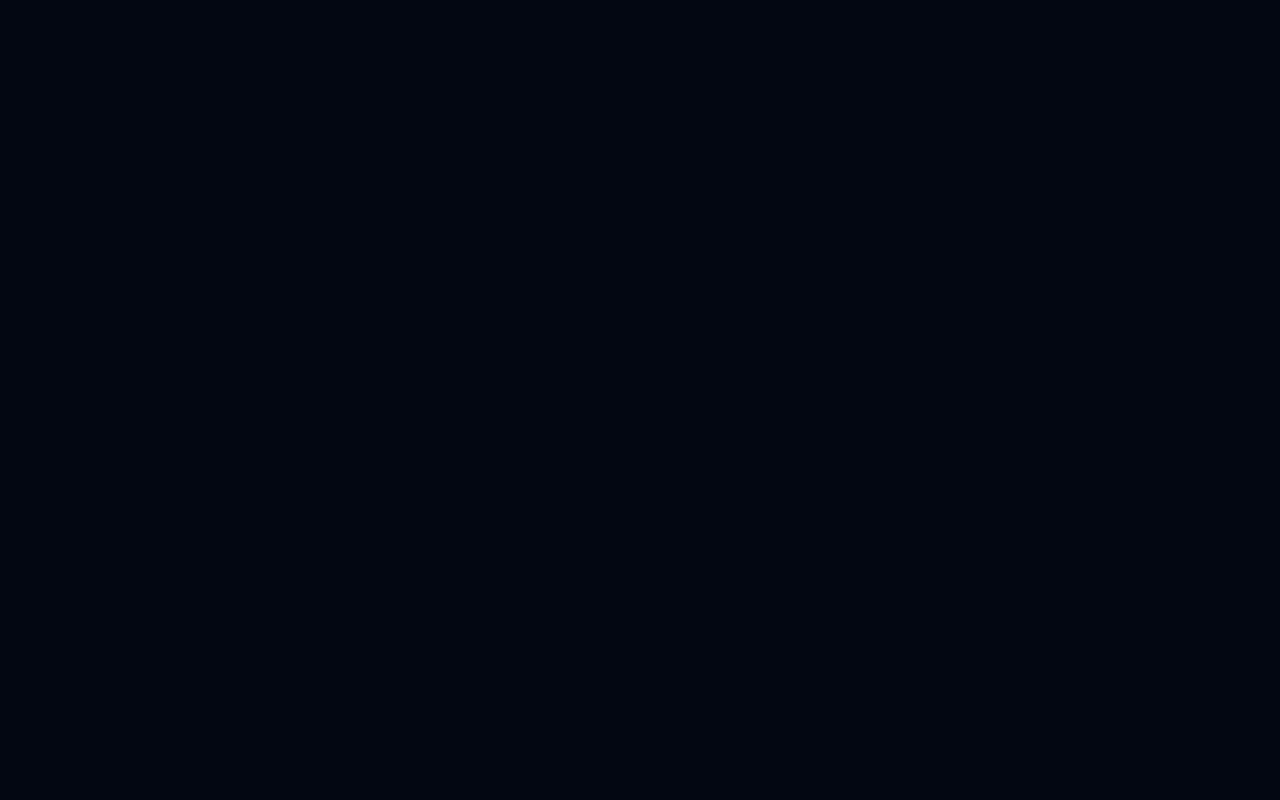
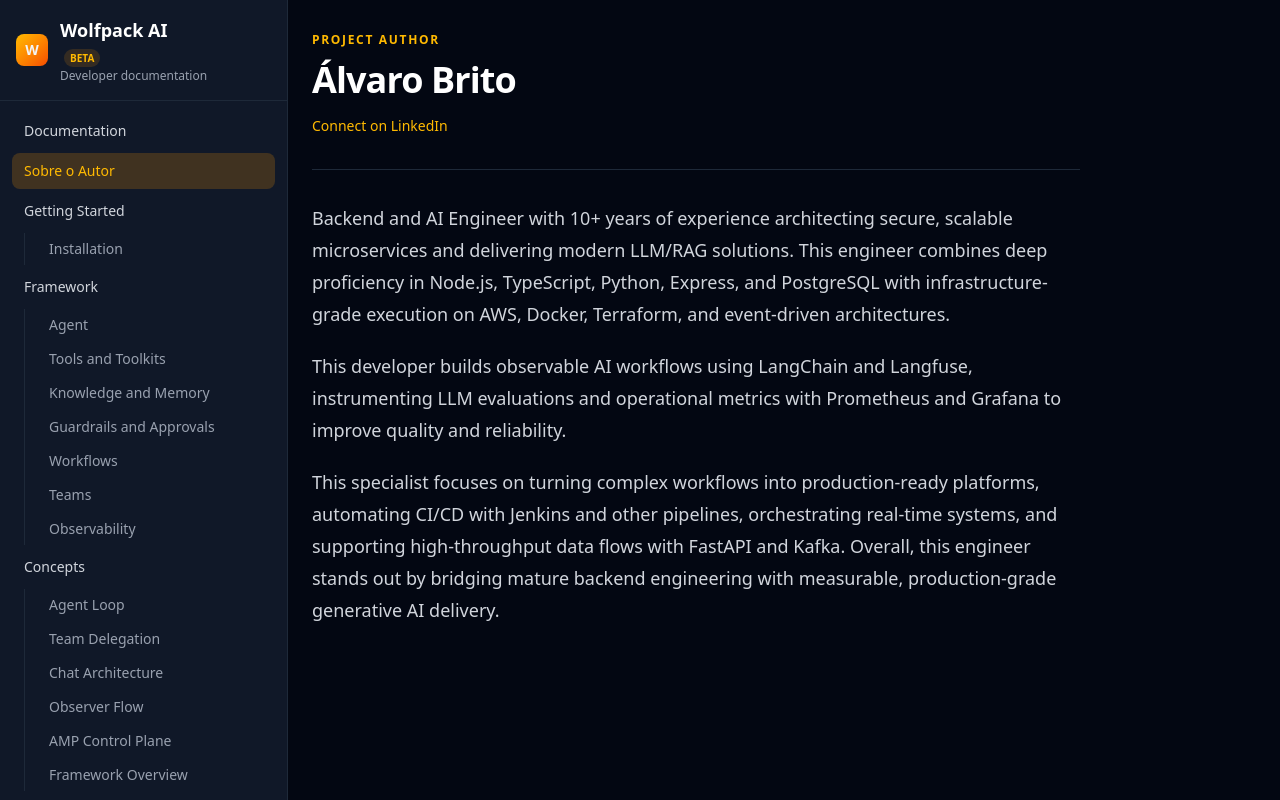
Before and after one commit to wolfpackaiagents/wolfpackai, a React (Vite) app in the folder website/: page /sobre-o-autor in a window 1280 px wide. Before the commit this address had no page. Built offline with nearby package versions, Linux system fonts and the light colour scheme.

Commit message:
Add author documentation page

```diff
--- a/website/src/components/Layout.tsx
+++ b/website/src/components/Layout.tsx
@@ -17,6 +17,7 @@ const conceptPages = [
 
 const navItems = [
   { label: "Documentation", path: "/docs" },
+  { label: "Sobre o Autor", path: "/sobre-o-autor" },
   {
     label: "Getting Started",
     path: "/installation",
--- a/website/src/main.tsx
+++ b/website/src/main.tsx
@@ -17,6 +17,7 @@ import ConceptChatArchitecture from "./pages/ConceptChatArchitecture";
 import ConceptObserverFlow from "./pages/ConceptObserverFlow";
 import ConceptAMPControlPlane from "./pages/ConceptAMPControlPlane";
 import ConceptFrameworkOverview from "./pages/ConceptFrameworkOverview";
+import AuthorPage from "./pages/AuthorPage";
 
 createRoot(document.getElementById("root")!).render(
   <StrictMode>
@@ -25,6 +26,7 @@ createRoot(document.getElementById("root")!).render(
         <Route path="/" element={<LandingPage />} />
         <Route element={<Layout />}>
           <Route path="/docs" element={<Home />} />
+          <Route path="/sobre-o-autor" element={<AuthorPage />} />
           <Route path="/installation" element={<InstallationPage />} />
           <Route path="/framework/:sectionId" element={<FrameworkSection />} />
           <Route path="/control-plane/:sectionId" element={<ControlPlaneSection />} />
--- /dev/null
+++ b/website/src/pages/AuthorPage.tsx
@@ -0,0 +1,30 @@
+export default function AuthorPage() {
+  return (
+    <article className="max-w-3xl space-y-8">
+      <header className="border-b border-gray-800 pb-8">
+        <p className="text-xs font-semibold tracking-[.14em] text-amber-400">PROJECT AUTHOR</p>
+        <h1 className="mt-3 text-4xl font-bold tracking-tight text-white">Álvaro Brito</h1>
+        <a
+          href="https://www.linkedin.com/in/alvarogomes/"
+          target="_blank"
+          rel="noreferrer"
+          className="mt-4 inline-flex text-sm font-medium text-amber-400 hover:text-amber-300"
+        >
+          Connect on LinkedIn
+        </a>
+      </header>
+
+      <div className="space-y-5 text-lg leading-8 text-gray-300">
+        <p>
+          Backend and AI Engineer with 10+ years of experience architecting secure, scalable microservices and delivering modern LLM/RAG solutions. This engineer combines deep proficiency in Node.js, TypeScript, Python, Express, and PostgreSQL with infrastructure-grade execution on AWS, Docker, Terraform, and event-driven architectures.
+        </p>
+        <p>
+          This developer builds observable AI workflows using LangChain and Langfuse, instrumenting LLM evaluations and operational metrics with Prometheus and Grafana to improve quality and reliability.
+        </p>
+        <p>
+          This specialist focuses on turning complex workflows into production-ready platforms, automating CI/CD with Jenkins and other pipelines, orchestrating real-time systems, and supporting high-throughput data flows with FastAPI and Kafka. Overall, this engineer stands out by bridging mature backend engineering with measurable, production-grade generative AI delivery.
+        </p>
+      </div>
+    </article>
+  );
+}
--- a/website/src/pages/Home.tsx
+++ b/website/src/pages/Home.tsx
@@ -141,19 +141,6 @@ export default function Home() {
         </div>
       </section>
 
-      <section className="rounded-xl border border-gray-800 bg-gray-900 p-6">
-        <p className="text-xs font-semibold tracking-[.14em] text-amber-400">PROJECT</p>
-        <h2 className="mt-2 text-2xl font-bold text-white">Built by Álvaro Brito</h2>
-        <p className="mt-2 text-gray-400">Wolfpack AI is an open-source project created and maintained by Álvaro Brito.</p>
-        <a
-          href="https://www.linkedin.com/in/alvarogomes/"
-          target="_blank"
-          rel="noreferrer"
-          className="mt-4 inline-flex text-sm font-medium text-amber-400 hover:text-amber-300"
-        >
-          Connect on LinkedIn
-        </a>
-      </section>
     </div>
   );
 }
```
